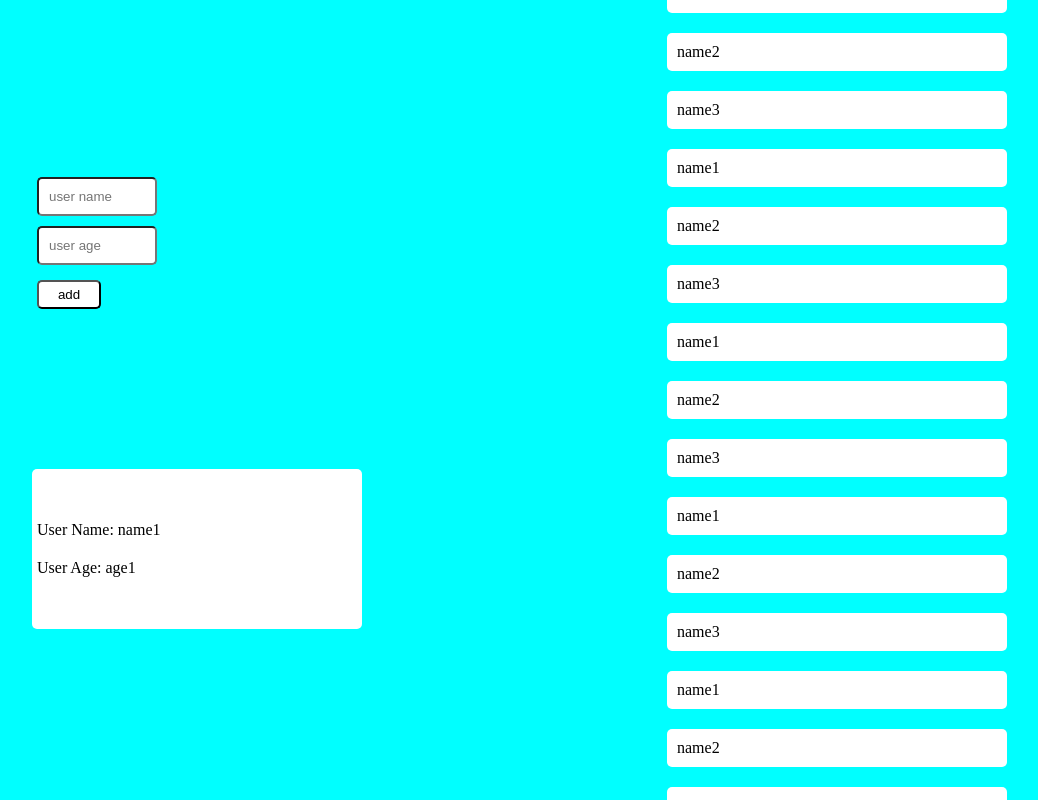
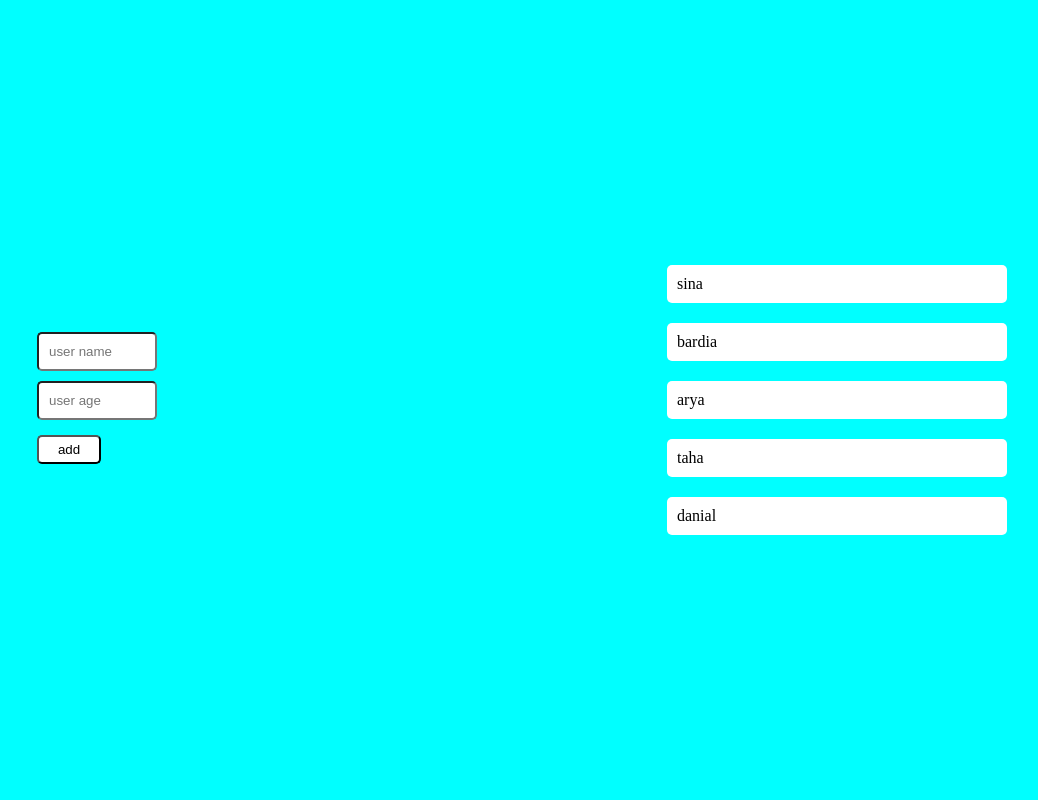
Before and after one commit to tahayaminy/userManager, an Angular app: page / in a window 1280 px wide. Shown: the whole page, without its empty margins (123-1161 px from the left). Built offline with nearby package versions, Linux system fonts and the light colour scheme.

Commit message:
create user interface & mock and dynamic page

```diff
--- a/src/app/app.component.css
+++ b/src/app/app.component.css
@@ -28,6 +28,7 @@ article > section > div {
     padding: 10px;
     border-radius: 5px;
     width: 50%;
+    cursor: pointer;
 }
 article > section > .add-user {
     display: flex;
@@ -52,7 +53,7 @@ article > section > .add-user > button {
 article > section > .user-details {
     background-color: white;
     margin-top: 150px;
-    padding: 5px;
+    padding: 0 25px;
     border-radius: 5px;
     width: 50%;
     height: 150px;
@@ -63,3 +64,7 @@ article > section > .user-details {
 article > section > .user-details > p {
     margin: 10px 0;
 }
+.selected{
+  background-color: black !important;
+  color: white;
+}
--- a/src/app/app.component.html
+++ b/src/app/app.component.html
@@ -5,32 +5,12 @@
       <input type="text" placeholder="user age" />
       <button>add</button>
     </section>
-    <section class="user-details">
-      <p>User Name: <span>name1</span></p>
-      <p>User Age: <span>age1</span></p>
+    <section class="user-details" *ngIf="selectedUser">
+      <p>User Name: <span>{{selectedUser.name}}</span></p>
+      <p>User Age: <span>{{selectedUser.age}}</span></p>
     </section>
   </section>
   <section>
-    <div>name1</div>
-    <div>name2</div>
-    <div>name3</div>
-    <div>name1</div>
-    <div>name2</div>
-    <div>name3</div>
-    <div>name1</div>
-    <div>name2</div>
-    <div>name3</div>
-    <div>name1</div>
-    <div>name2</div>
-    <div>name3</div>
-    <div>name1</div>
-    <div>name2</div>
-    <div>name3</div>
-    <div>name1</div>
-    <div>name2</div>
-    <div>name3</div>
-    <div>name1</div>
-    <div>name2</div>
-    <div>name3</div>
+    <div *ngFor="let user of users" (click)="select(user)" [class.selected]="user === selectedUser">{{user.name}}</div>
   </section>
 </article>
--- a/src/app/app.component.ts
+++ b/src/app/app.component.ts
@@ -1,4 +1,6 @@
 import { Component } from '@angular/core';
+import { users } from './mock-users';
+import { USER } from './user-interface';
 
 @Component({
   selector: 'app-root',
@@ -7,4 +9,9 @@ import { Component } from '@angular/core';
 })
 export class AppComponent {
   title = 'user-manager';
+  users:USER[]=users;
+  selectedUser?:USER;
+  select(user:USER){
+    this.selectedUser=user;
+  }
 }
--- /dev/null
+++ b/src/app/mock-users.ts
@@ -0,0 +1,9 @@
+import { USER } from "./user-interface";
+
+export const users:USER[]=[
+    {id:1,name:'sina',age:22},
+    {id:2,name:'bardia',age:17},
+    {id:3,name:'arya',age:30},
+    {id:4,name:'taha',age:45},
+    {id:5,name:'danial',age:25},
+]
--- /dev/null
+++ b/src/app/user-interface.ts
@@ -0,0 +1,5 @@
+export interface USER{
+    id:number;
+    name:string;
+    age:number;
+}
```
